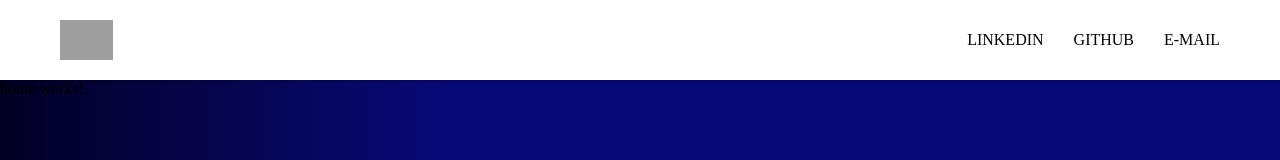
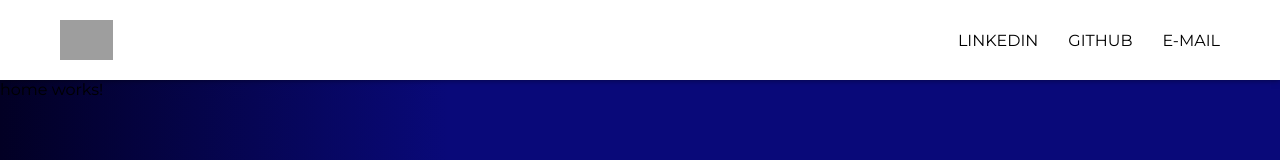
Before and after one commit to hortenciacortes/playstation-store, an Angular app: page / in a window 1280 px wide. Shown: the top 160 px of the page. Built offline with nearby package versions, Linux system fonts and the light colour scheme; grey boxes are pictures that could not be loaded.

Commit message:
ADD: font montserrat

```diff
--- a/src/index.html
+++ b/src/index.html
@@ -6,6 +6,9 @@
   <base href="/">
   <meta name="viewport" content="width=device-width, initial-scale=1">
   <link rel="icon" type="image/x-icon" href="favicon.ico">
+  <link rel="preconnect" href="https://fonts.googleapis.com">
+  <link rel="preconnect" href="https://fonts.gstatic.com" crossorigin>
+  <link href="https://fonts.googleapis.com/css2?family=Montserrat:ital,wght@0,100..900;1,100..900&display=swap" rel="stylesheet">
 </head>
 <body>
   <app-root></app-root>
--- a/src/styles.scss
+++ b/src/styles.scss
@@ -3,6 +3,7 @@
   margin        : 0px;
   padding       : 0px;
   box-sizing    : border-box;
+  font-family   : "Montserrat", system-ui;
 }
 
 body {
```
